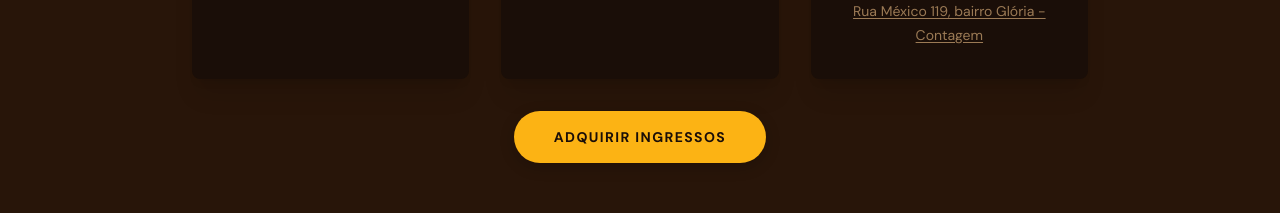
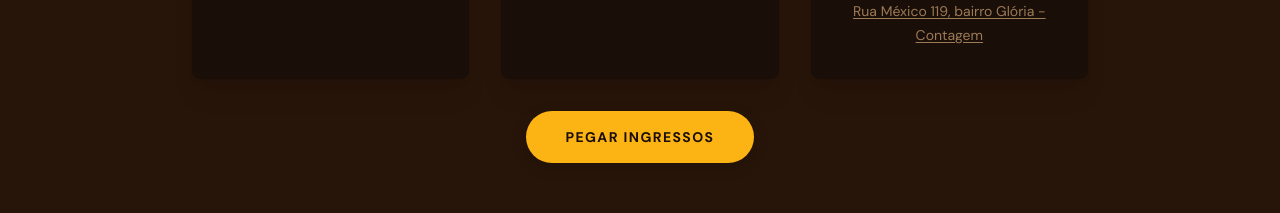
Before and after one commit to igormartins4/lexisartista, a React (Vite) app: page /raizes in a window 1280 px wide. Shown: the part 2272-2485 px from the top of the page. Built offline with nearby package versions, Linux system fonts and the light colour scheme; no server answers; a web font is replaced by a local one.

Commit message:
fix: texto do botao de ingressos para Pegar Ingressos

```diff
--- a/src/pages/RaizesPage.jsx
+++ b/src/pages/RaizesPage.jsx
@@ -261,7 +261,7 @@ export function RaizesPage() {
                   rel="noopener noreferrer"
                   target="_blank"
                 >
-                  Adquirir Ingressos
+                  Pegar Ingressos
                 </a>
               </div>
             </section>
```
